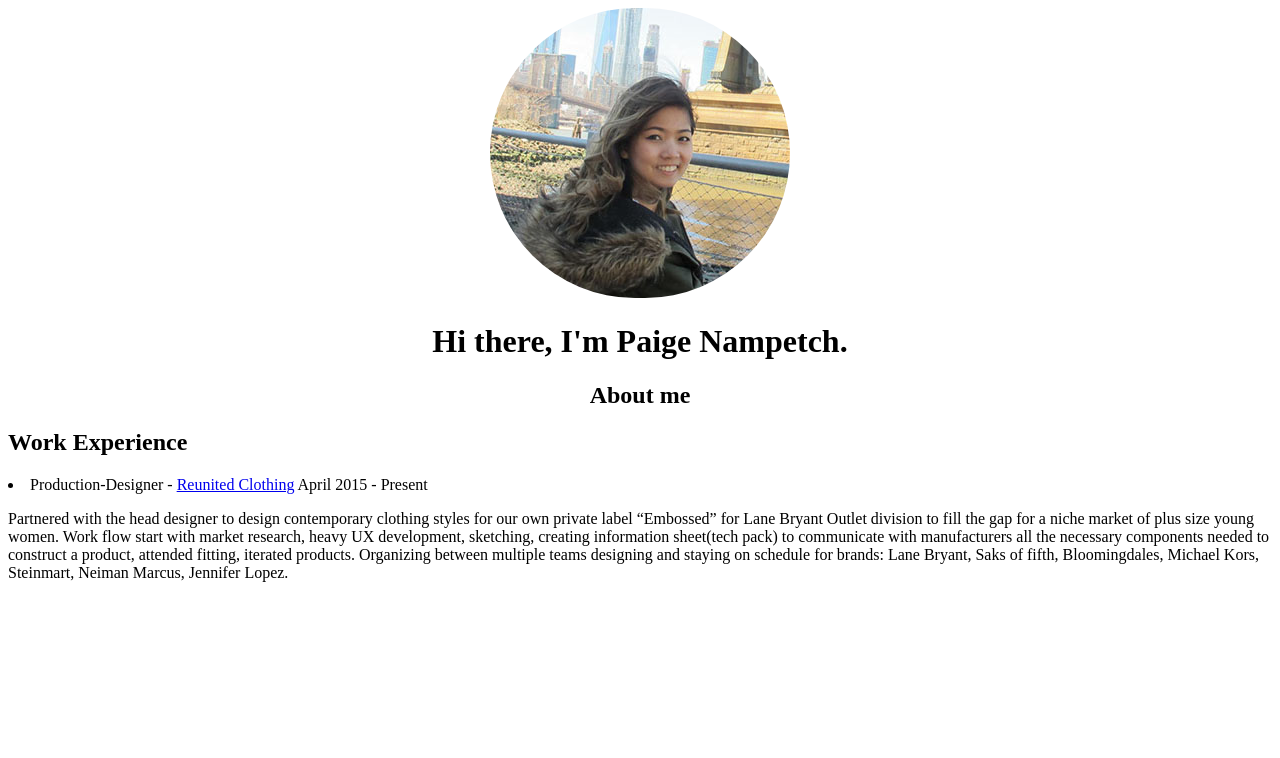
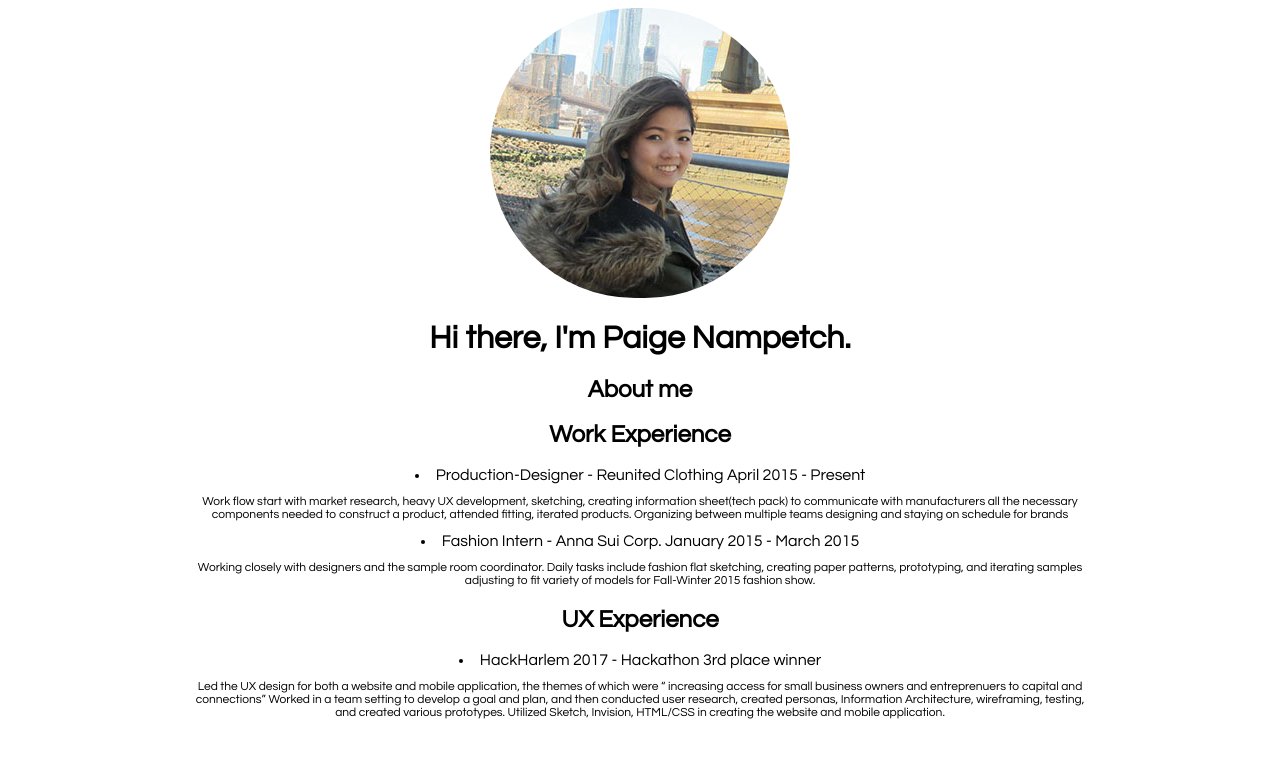
Before and after one commit to petchthep/portfolioh, a plain HTML site: page index.html in a window 1280 px wide. Drawn offline with Linux system fonts and the light colour scheme.

Commit message:
change font and make hover picture

```diff
--- a/css/paige.css
+++ b/css/paige.css
@@ -1,17 +1,32 @@
+html, body{
+	font-family: "Century Gothic", CenturyGothic, AppleGothic, sans-serif;
+	text-align: center
+}
+
 header{
 	text-align: center
-
-}
-
-h1{
-
+	font-size: 30px;
 }
 
 header img{
-	border-radius: 300px;
+	border-radius: 800px;
 
 
 }
+p{
+	font-size: 12px;
+}
+.content{
+	max-width: 900px;
+	margin: 0 auto;
+	padding: 0 20px;
+}
+
+a{
+	color: black;
+	text-decoration: none;
+}
+
 
 /*<header>
 		<img src="img/profile.jpg">
--- a/index.html
+++ b/index.html
@@ -7,6 +7,20 @@
 <body>
 	<div class="wrapper">
 	<header>
+
+    <style name="captain" type="text/css">
+ img:hover{
+ -webkit-transform:scale(1.1);
+ transform:scale(1.1);
+ }
+ img:hover{
+ overflow:hidden;
+ }
+ img{
+ -webkit-transition: all 1.0s ease;
+ transition: all 1.0s ease;
+ }
+ </style>
 		<img src="img/profile.jpg">
 		<h1>Hi there, I'm Paige Nampetch.</h1>
         <h2>About me</h2>
@@ -16,7 +30,23 @@
               Work Experience
             </h2>
             <li>Production-Designer - <a href="http://www.reunitedclothing.com/" target="_blank" title="visit company's page">Reunited Clothing</a>  April 2015 - Present</li>
-            <p> Partnered with the head designer to design contemporary clothing styles for our own private label “Embossed” for Lane Bryant Outlet division to fill the gap for a niche market of plus size young women. Work flow start with market research, heavy UX development, sketching, creating information sheet(tech pack) to communicate with manufacturers all the necessary components needed to construct a product, attended fitting, iterated products. Organizing between multiple teams designing and staying on schedule for brands: Lane Bryant, Saks of fifth, Bloomingdales, Michael Kors, Steinmart, Neiman Marcus, Jennifer Lopez.</p>
+            <p> Work flow start with market research, heavy UX development, sketching, creating information sheet(tech pack) to communicate with manufacturers all the necessary components needed to construct a product, attended fitting, iterated products. Organizing between multiple teams designing and staying on schedule for brands</p>
+
+            <li>Fashion Intern - Anna Sui Corp. January 2015 - March 2015</li>
+            <p>Working closely with designers and the sample room coordinator. Daily tasks include fashion flat sketching, creating paper patterns, prototyping, and iterating samples adjusting to fit variety of models for Fall-Winter 2015 fashion show.
+
+            </p>
+
+            <h2>
+              UX Experience
+            </h2>
+            <li>
+                <a href="https://paige-t.myportfolio.com/hackharlem-2017" target="_blank" title="see the project">HackHarlem 2017</a> - Hackathon 3rd place winner
+            </li>
+            <p>Led the UX design for both a website and mobile application, the themes of which were “ increasing access for small business owners and entreprenuers to capital and connections” Worked in a team setting to develop a goal and plan, and then conducted user research, created personas, Information Architecture, wireframing, testing, and created various prototypes. Utilized Sketch, Invision, HTML/CSS in creating the website and mobile application.</p>
+
+
+
 
 
 		</div>
--- a/paige.css
+++ /dev/null
@@ -1,19 +0,0 @@
-header{
-	text-align: center
-
-}
-
-h1{
-
-}
-
-header img{
-	border-radius: 800px;
-
-
-}
-
-/*<header>
-		<img src="img/profile.jpg">
-		<h1>Hi there, I'm Paige.</h1>
-	</header>
```
